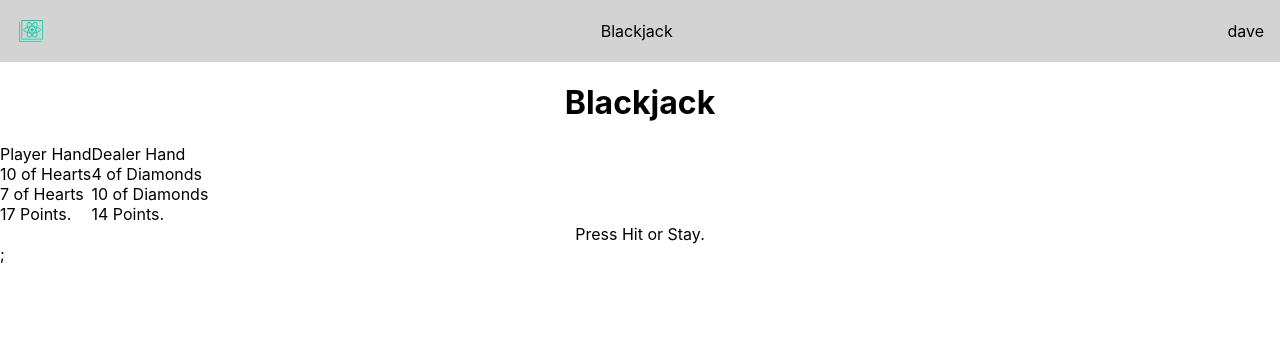
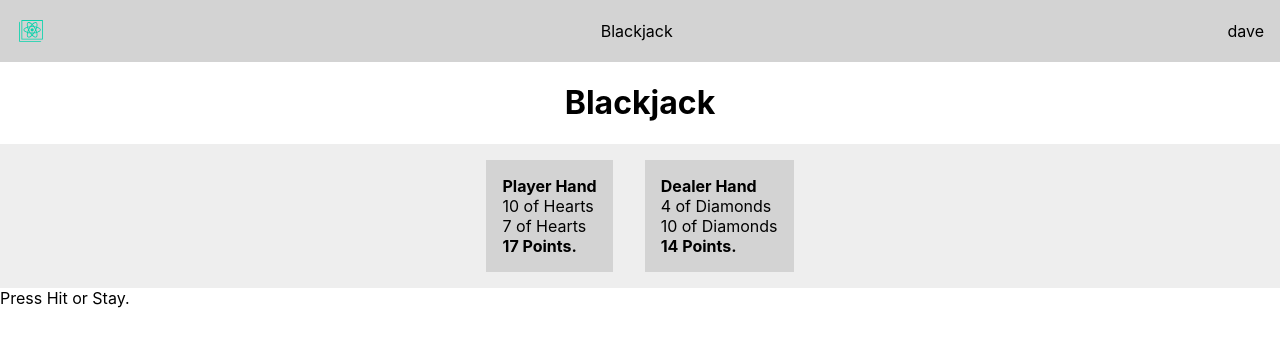
Before and after one commit to StokeMasterJack/2022-10-06-react-cisco, a React (Create React App) app: page / in a window 1280 px wide. Shown: the top 346 px of the page. Built offline with nearby package versions, Linux system fonts and the light colour scheme.

Commit message:
Blackjack part1 as of 4:13pm wed

```diff
--- a/src/App.tsx
+++ b/src/App.tsx
@@ -46,7 +46,7 @@ const App: React.FC = () => {
     if (user !== null && theme !== null) {
         return <UserCtx.Provider value={user}>
             <ThemeCtx.Provider value={theme}>
-                <AppLoaded/>;
+                <AppLoaded/>
             </ThemeCtx.Provider>
         </UserCtx.Provider>;
     } else {
--- a/src/BlackjackGame.tsx
+++ b/src/BlackjackGame.tsx
@@ -23,5 +23,5 @@ export const BlackjackGame: FC = () => {
     };
 
 
-    return <BlackjackGameVu state={state} dispatch={dispatch}/>;
+    return <BlackjackGameVu state={state} dispatch={dispatch}/> ;
 };
--- a/src/BlackjackGameVu.tsx
+++ b/src/BlackjackGameVu.tsx
@@ -2,22 +2,23 @@ import React from "react";
 import {Game} from "./blackjack";
 import {Dispatch} from "./BlackjackGame";
 import {HandVu} from "./HandVu";
+import {Co, Ro} from "./ss-react-utils";
 
 
 export const BlackjackGameVu = ({state, dispatch}: { state: Game, dispatch: Dispatch }) => {
 
-    return <div style={{display: "flex", flexDirection: "column"}}>
+    return <Co style={{}}>
         <h1>Blackjack</h1>
-        <div style={{display: "flex", flexDirection: "row"}}>
+        <Ro style={{backgroundColor:'#EEEEEE',justifyContent:'center'}}>
             <HandVu h={state.ph}/>
             <HandVu h={state.dh}/>
-        </div>
-        <div>
+        </Ro>
+        <Ro>
             {state.msg}
-        </div>
-        <div>
-            {/*<BlackjackButtons isGameActive={state.isActive} dispatch={dispatch} />*/}
-        </div>
-    </div>;
+        </Ro>
+        <Ro>
+            {  /*<BlackjackButtons isGameActive={state.isActive} dispatch={dispatch} />*/  }
+        </Ro>
+    </Co>;
 
 };
--- a/src/HandVu.tsx
+++ b/src/HandVu.tsx
@@ -1,6 +1,7 @@
 import React from "react";
 import {Card, Hand} from "./blackjack";
 import {Co, Ro} from "./ss-react-utils";
+import {useTheme} from "./Theme";
 
 function cardToRo(c: Card) {
     return <Ro>
@@ -9,12 +10,15 @@ function cardToRo(c: Card) {
 }
 
 export const HandVu = ({h}: { h: Hand }) => {
-    return <Co>
-        <Ro>{h.name} Hand</Ro>
+
+    const {backgroundColor} = useTheme();
+
+    return <Co style={{padding: "1rem", backgroundColor,margin:'1rem'}}>
+        <Ro style={{fontWeight:'bold'}}>{h.name} Hand</Ro>
         <Co>
             {h.cards.map(cardToRo)}
         </Co>
-        <Ro>
+        <Ro style={{fontWeight:'bold'}}>
             {h.msg}
         </Ro>
     </Co>;
```
